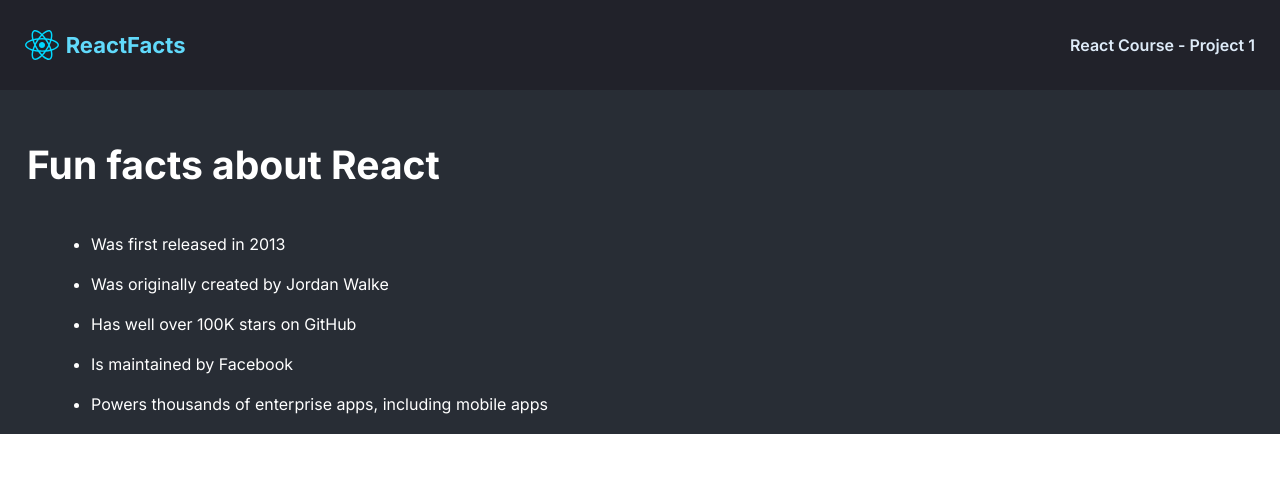
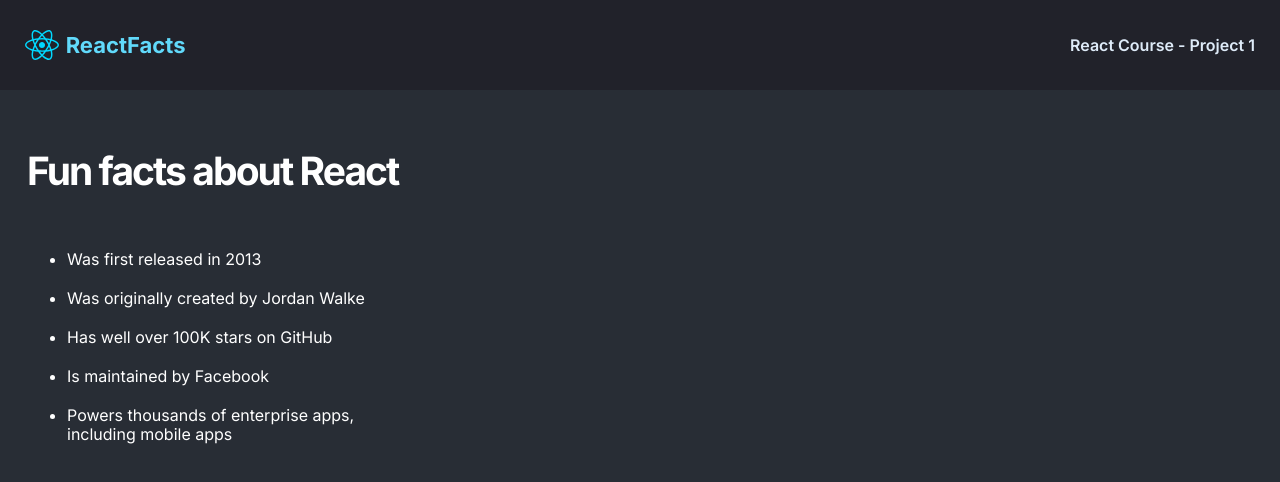
Before and after one commit to realiru/LearnReact, a React (Vite) app in the folder Learn-React/: page / in a window 1280 px wide. Shown: the top 482 px of the page. Built offline with nearby package versions, Linux system fonts and the light colour scheme.

Commit message:
Fixed errors
Fixed errors -  background now full colour, letter spacing changed, padding and margins correctly applied. All changed in accordance to Scrimba tutorial

```diff
--- a/Learn-React/src/components/Main.jsx
+++ b/Learn-React/src/components/Main.jsx
@@ -11,16 +11,16 @@ Those will be separate challenges coming up.
 import React from "react"
 
 export default function Main() {
-    return(
-        <div className="main">
+    return (
+        <main>
             <h1 className="main--title">Fun facts about React</h1>
-        <ul className="main--list">
+            <ul className="main--facts">
                 <li>Was first released in 2013</li>
                 <li>Was originally created by Jordan Walke</li>
                 <li>Has well over 100K stars on GitHub</li>
                 <li>Is maintained by Facebook</li>
                 <li>Powers thousands of enterprise apps, including mobile apps</li>
             </ul>
-        </div>
+        </main>
     )
 }
--- a/Learn-React/src/index.css
+++ b/Learn-React/src/index.css
@@ -5,6 +5,8 @@
 body {
   margin: 0;
   font-family: Inter, sans-serif;
+  height: 100vh;
+  background-color: #282D35;
 }
 
 nav {
@@ -36,28 +38,23 @@ nav {
   margin-right: 7px;
 }
 
-.main {
-  display: flex;
-  background: #282D35;
-  flex-direction: column;
+main {
+  padding: 57px 27px;
+  color: white;
 }
 
 .main--title {
-color: #FFF;
-font-size: 39.06px;
-font-weight: 700;
-margin: 51px 0px 46px 27px ;
+  margin: 0;
+  font-size: 39px;
+  letter-spacing: -0.05em;
 }
 
-.main--list {
-  display: flex;
-  flex-direction: column;
-  color: #FFF;
-  font-size: 16px;
-  font-weight: 400;
-  margin: 0px 0px 0px 51px;
+.main--facts {
+  margin-top: 46px;
+  max-width: 400px;
 }
 
-.main--list > li {
-  margin-bottom: 20px;
+.main--facts > li {
+  line-height: 19px;
+  padding-block: 10px;
 }
```
Lines whose indentation alone changed are shown as unchanged.
